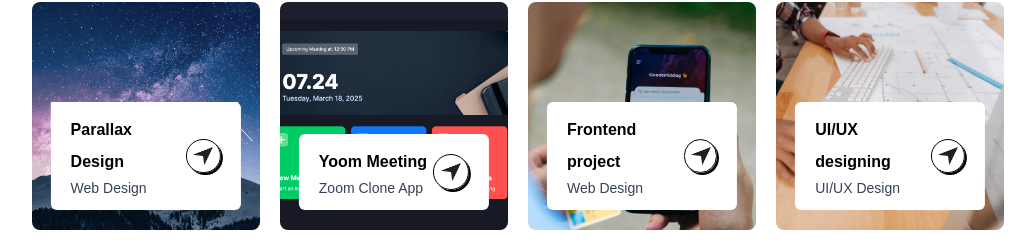
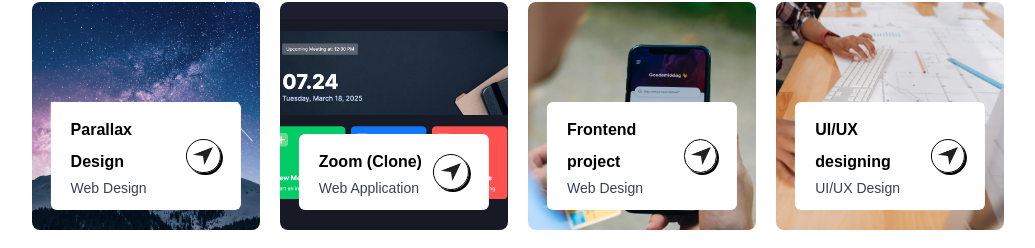
Before and after one commit to ipunganwar/portofolio, a Next.js app: page / in a window 1280 px wide. Shown: the part 2517-2765 px from the top of the page, without its empty margins (122-1157 px from the left). Built offline with nearby package versions, Linux system fonts and the light colour scheme; a web font is replaced by a local one.

Commit message:
feat: assets

```diff
--- a/assets/assets.js
+++ b/assets/assets.js
@@ -86,8 +86,8 @@ export const workData = [
     link: "https://react-parallax-example.vercel.app/",
   },
   {
-    title: "Yoom Meeting",
-    description: "Zoom Clone App",
+    title: "Zoom (Clone)",
+    description: "Web Application",
     bgImage: "/work-yoom.png",
     link: "https://nextjs-stream-example.vercel.app/",
   },
```
